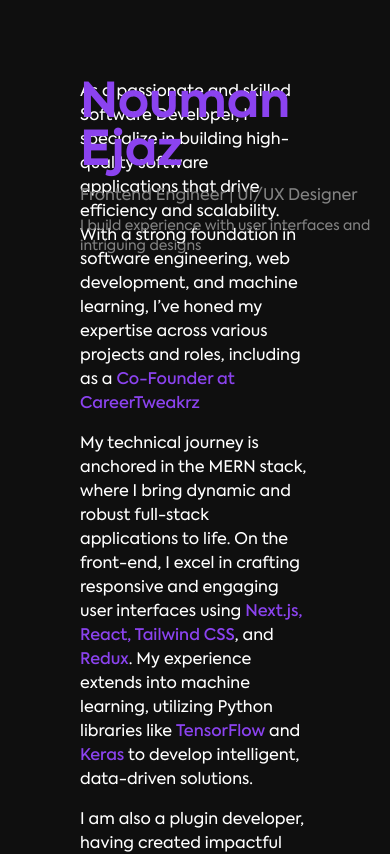
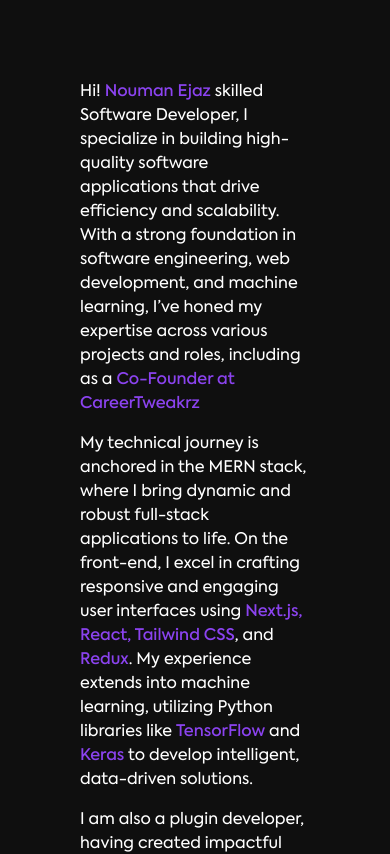
Before and after one commit to Nouman64-cat/my-portfolio, a Next.js app: page / in a window 390 px wide. Shown: the top 854 px of the page. Built offline with nearby package versions, Linux system fonts and the light colour scheme; no server answers.

Commit message:
mobile view adjust

```diff
--- a/app/components/right/introduction/Introduction.tsx
+++ b/app/components/right/introduction/Introduction.tsx
@@ -7,8 +7,8 @@
       ref={ref}
       className="bg-dark_bg text-white max-w-3xl mx-auto"
     >
-      <p className="mb-4">
-        As a passionate and skilled Software Developer, I specialize in building
+      <p className="mb-4">Hi!{" "}
+      <span className="font-medium text-purplish">Nouman Ejaz</span> skilled Software Developer, I specialize in building
         high-quality software applications that drive efficiency and
         scalability. With a strong foundation in software engineering, web
         development, and machine learning, I’ve honed my expertise across
--- a/app/page.tsx
+++ b/app/page.tsx
@@ -1,4 +1,4 @@
-"use client"
+"use client";
 import React, { useRef } from "react";
 import Left from "./components/left/Left";
 import Right from "./components/right/Right";
@@ -17,7 +17,7 @@
       <div className="p-20 flex justify-between w-full">
         {/* Pass the rightContainerRef as root to IntersectionNavigation */}
         {/* <IntersectionNavigation root={rightContainerRef.current} /> */}
-        <div className="fixed h-screen">
+        <div className="fixed h-screen hidden md:block"> {/* Hidden on mobile screens */}
           <Left />
         </div>
         <div
```
